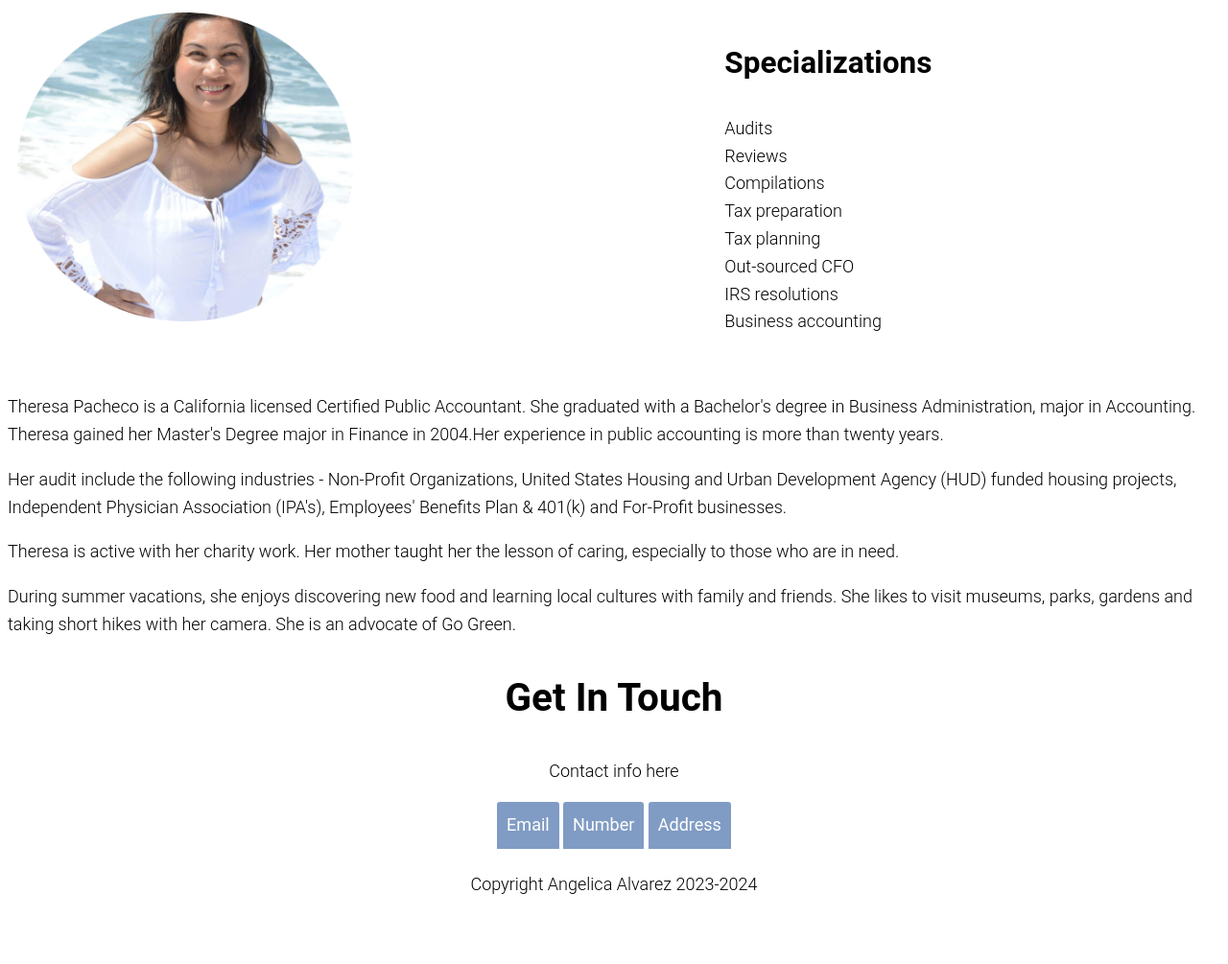
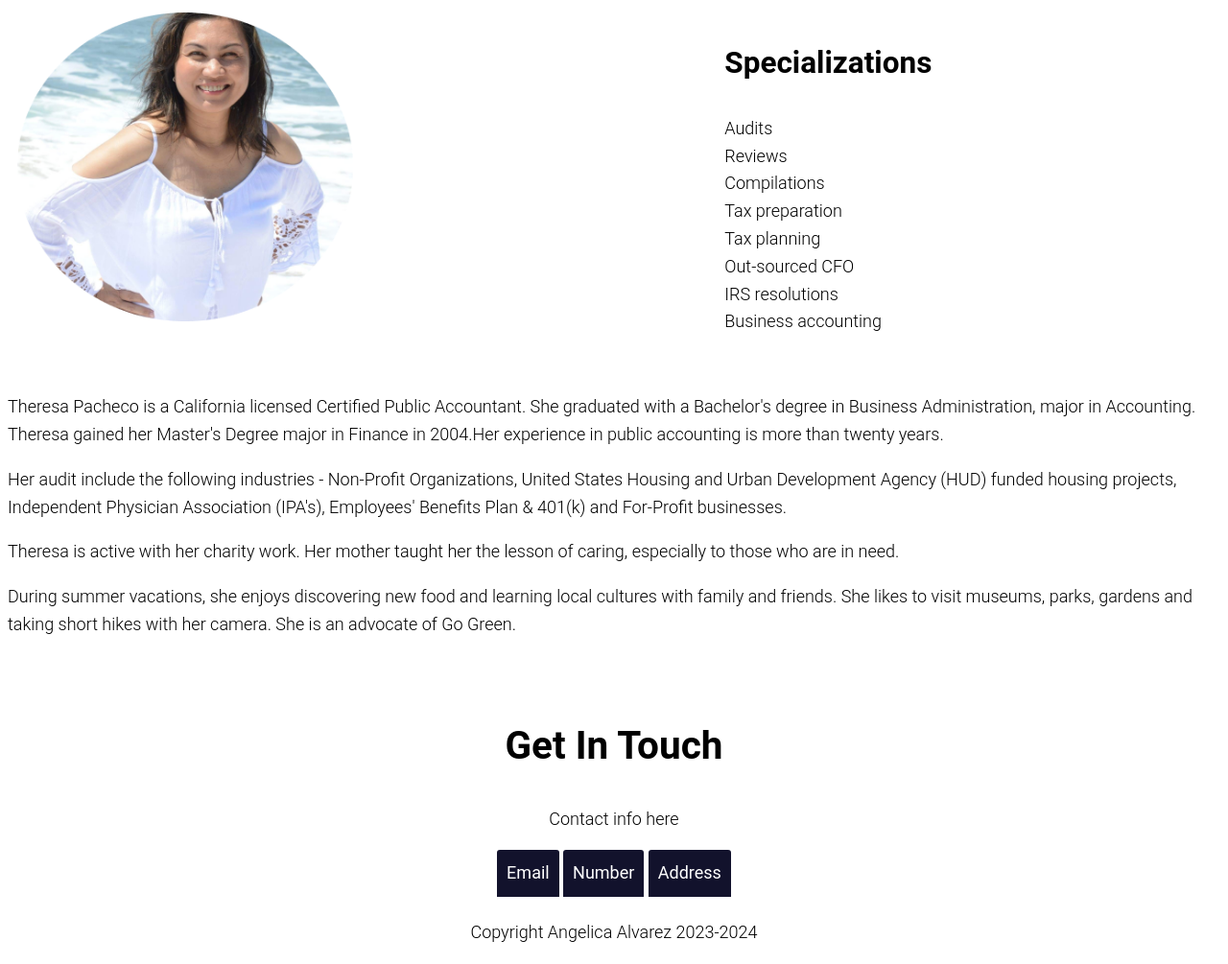
Before and after one commit to apcanete/infocpa, a plain HTML site: page about.html in a window 1280 px wide. Shown: the part 223-1228 px from the top of the page at 96% size. Before the commit the page ends 1178 px from the top, so only its background shows below. Drawn offline with nearby package versions, Linux system fonts and the light colour scheme.

Commit message:
added contact ID

```diff
--- a/about.html
+++ b/about.html
@@ -77,6 +77,7 @@
 
         </main>
         <footer>
+            <div id="contact"></div>
             <div class="contact">
                 <h2>Get In Touch</h2>
                 <p>Contact info here</p>
--- a/css/style.css
+++ b/css/style.css
@@ -107,7 +107,7 @@ color: #F5F5F5;
 
 .button {
 display: inline-block;
-background-color: #809CC4;
+background-color: #12122C;
 color: #ffffff;
 font-weight: 400;
 text-decoration: none;
```
Also changed, not shown: index.html (+1 -1 lines), tax.html (+1 -0 lines).
